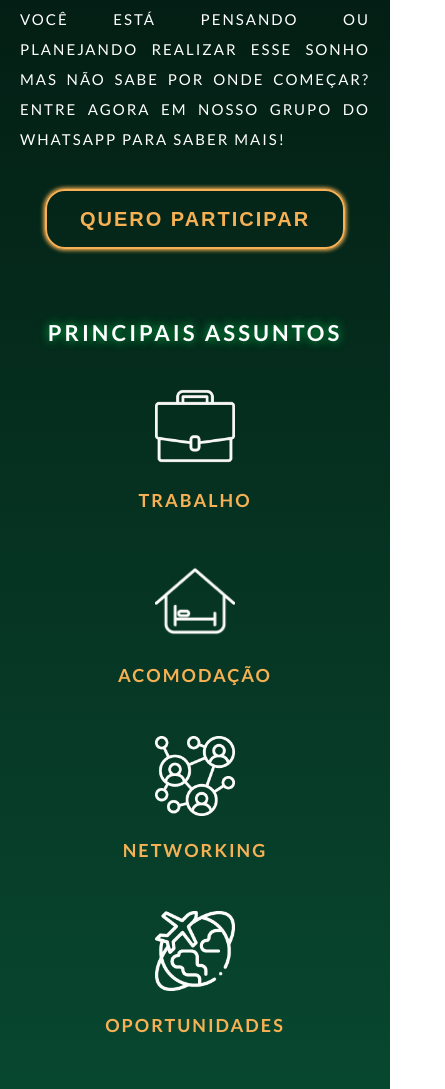
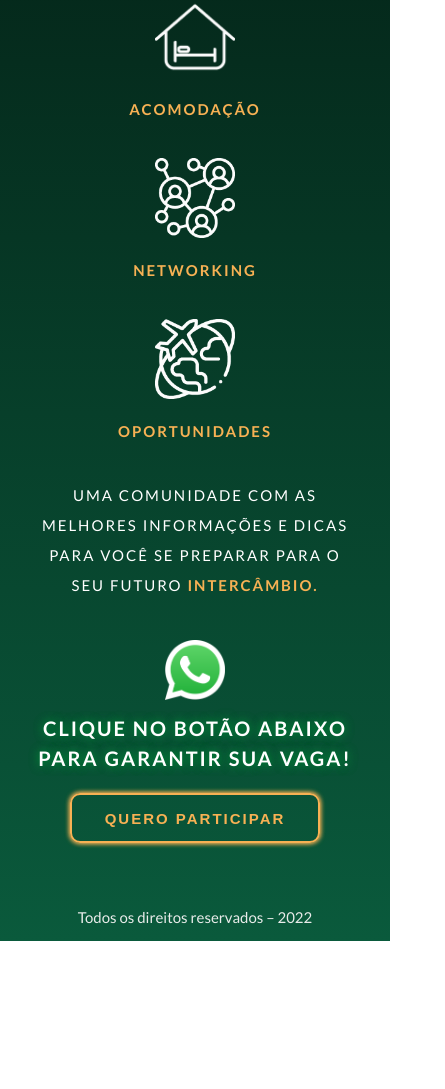
Before and after one commit to mfigueiredo1995/intercambioemdublin.site, a plain HTML site: page index.html in a window 390 px wide. Shown: the part 818-1907 px from the top of the page, 445 px wide, since content can reach past the window. After the commit the page ends 1759 px from the top, so only its background shows below. Drawn offline with Linux system fonts and the light colour scheme.

Commit message:
Add files via upload

```diff
--- a/assets/css/style.css
+++ b/assets/css/style.css
@@ -13,7 +13,7 @@
     background-position-y: 0px;
     background-repeat: no-repeat;
     min-width: 320px;
-    max-width: 1024px;
+    max-width: 800px;
     height: auto;
     margin: auto;
     font-family: 'Lato', sans-serif;
@@ -55,12 +55,10 @@
 /* CONTEUDO PRINCIPAL */
 
  main{
-    max-width: 800px;
-    margin: auto;
     display: block;
     align-items: center;
     justify-content: center;
-    margin-top: 30px;
+    margin-top: 50px;
  }
 
 #main-content{
@@ -85,12 +83,12 @@
 }
 
 #main-content h3{
-    margin-top: 30px;
+    margin-top: 50px;
     color: #fff;
-    font-size: 15px;
+    font-size: 18px;
     font-weight: normal;
     line-height: 30px;
-    text-align: justify;
+    text-align: center;
     text-transform: uppercase;
     letter-spacing: 2px;
     padding-left: 20px;
@@ -101,7 +99,7 @@
     display: flex;
     justify-content: center;
     align-items: center;
-    margin-top: 35px;
+    margin-top: 50px;
 }
 
 .main-button button {
@@ -151,19 +149,21 @@
     flex-direction: column;
     align-items: center;
     font-weight: normal;
-    margin-top: 70px;
+    margin-top: 40px;
+    padding: 20px;
 }
 
 #main-cards h3{
+    margin-bottom: 20px;
     color: #fff;
     text-shadow: 0px 0px 10px #008037, 0px 0px 10px #008037;
     text-transform: uppercase;
-    font-size: 22px;
+    font-size: 25px;
     letter-spacing: 3px;
 }
 
 .cards{
-    display: block;
+    display: inline-flex;
     align-items: center;
     justify-content: center;
     margin-top: 40px;
@@ -171,6 +171,8 @@
 }
 
 .card{
+    padding-left: 20px;
+    padding-right: 20px;
     text-align: center;
     background-color: transparent;
 }
@@ -192,6 +194,7 @@
 /* INFORMAÇÕES */
 
 #infos{
+    margin-top: -20px;
     display: block;
     justify-content: center;
     align-items: center;
@@ -199,11 +202,11 @@
 }
 
 #infos h3{
-    font-size: 15px;
+    font-size: 18px;
     color: #fff;
     text-transform: uppercase;
     font-weight: normal;
-    text-align: justify;
+    text-align: center;
     letter-spacing: 2px;
     line-height: 30px;
     padding-left: 20px;
@@ -213,19 +216,19 @@
 
 #infos span{
     color: #f7b154;
-    font-size: 15px;
+    font-size: 18px;
     font-weight: bold;
 }
 
 .img2{
     height: 80px;
-    margin-top: 40px;
+    margin-top: 50px;
 }
 
 /* CTA */
 
 #cta{
-    max-width: 400px;
+    max-width: 500px;
     margin: auto;
     display: flex;
     justify-content: center;
@@ -237,11 +240,11 @@
 #cta h1{
     padding-left: 20px;
     padding-right: 20px;
-    margin-top: 30px;
+    margin-top: 20px;
     text-align: center;
     line-height: 30px;
     letter-spacing: 2px;
-    font-size: 18px;
+    font-size: 25px;
     font-weight: bold;
     color: #fff;
     text-transform: uppercase;
@@ -260,6 +263,7 @@
     height: 60px;
     cursor: pointer;
     border: 2px solid #f7b154;
+    box-shadow: 0px 0px 5px #f7b154, 0px 0px 5px #f7b154;
     color: #f7b154;
     text-transform: uppercase;
     background-color: transparent;
@@ -311,10 +315,178 @@
     color: #e9ecea;
 }
 
-/* @media screen and (min-width: 768px){
+@media screen and (max-width: 768px){
 
-    .logo, .main-content, .main-cards, .infos, .cta{
+/* CORPO */
 
-        width: 100%;
-        margin: 0 auto;
-*/
+body{
+    max-width: 370px;
+    height: auto;
+    margin: auto;
+}
+
+/* CABEÇALHO */
+
+
+header .logotipo{
+    display: inline-flex;
+
+}
+
+.logotipo img{
+    margin-top: -10px;
+    height: 60px;
+}
+
+.logotipo h1{
+    width: 150px;
+    color: #fff;
+    font-size: 18px;
+    letter-spacing: 1px;
+}
+
+.logotipo span{
+    color: #008037;
+    letter-spacing: 4px;
+    font-weight: bold;
+}
+
+/* CONTEUDO PRINCIPAL */
+
+ main{
+    display: block;
+    align-items: center;
+    justify-content: center;
+    margin-top: 50px;
+ }
+
+#main-content{
+    flex-direction: column;
+}
+
+.primary-text {
+    font-size: 23px;
+    letter-spacing: 2px;
+    line-height:35px;
+    padding-left: 20px;
+    padding-right: 20px;
+}
+
+#main-content h3{
+    margin-top: 50px;
+    font-size: 15px;
+    line-height: 30px;
+    letter-spacing: 2px;
+    padding-left: 20px;
+    padding-right: 20px;
+}
+
+.main-button {
+    margin-top: 40px;
+}
+
+.main-button button {
+    width: 250px;
+    height: 50px;
+    font-weight: bold;
+    font-size: 15px;
+    border-radius: 10px;
+}
+
+.main-button button:before {
+    border-radius: 10px;
+    height: 50px;
+}
+
+
+/* CARDS */
+
+#main-cards{
+    margin-top: 50px;
+}
+
+#main-cards h3{
+    font-size: 20px;
+    letter-spacing: 2px;
+}
+
+.cards{
+    display: block;
+    align-items: center;
+    justify-content: center;
+    margin-top: 20px;
+    letter-spacing: 2px;
+}
+
+.card img{
+    width: 80px;
+    height: auto;
+}
+
+.card h4{
+    font-size: 15px;
+    padding-top: 20px;
+    padding-bottom: 40px;
+}
+
+/* INFORMAÇÕES */
+
+#infos{
+    display: block;
+    justify-content: center;
+    align-items: center;
+    text-align: center;
+}
+
+#infos h3{
+    font-size: 15px;
+    padding-left: 20px;
+    padding-right: 20px;
+}
+
+
+#infos span{
+    color: #f7b154;
+    font-size: 15px;
+}
+
+.img2{
+    height: 60px;
+    margin-top: 40px;
+}
+
+/* CTA */
+
+#cta{
+    display: flex;
+    justify-content: center;
+    flex-direction: column;
+    align-items: center;
+
+}
+
+#cta h1{
+    padding-left: 20px;
+    padding-right: 20px;
+    margin-top: 10px;
+    font-size: 20px;
+}
+
+.final-button {
+    margin-top: 20px;
+}
+
+.final-button button {
+    width: 250px;
+    height: 50px;
+    font-weight: bold;
+    font-size: 15px;
+    border-radius: 10px;
+}
+
+.final-button button:before {
+    border-radius: 10px;
+    height: 50px;
+}
+
+}
--- a/index.html
+++ b/index.html
@@ -13,7 +13,7 @@
 <!--- CABEÇALHO --->
 
     <header>
-            <div>
+            <div class="logotipo">
                 <img src="/img/logotipo.png">
                 <h1>INTERCÂMBIO NA <span>IRLANDA</span></h1>
             </div>
@@ -22,9 +22,8 @@
 <!--- CONTEÚDO PRINCIPAL --->
     <main>
         <section id="main-content">
-            <h2 class="primary-text">Entenda o porquê a Irlanda é<br><span>a melhor opção para o seu intercâmbio!</span></h2>
-            <h3>Você está pensando ou planejando realizar esse sonho mas não sabe por onde começar?
-            entre agora em nosso grupo do whatsapp para saber mais!</h3>
+            <h2 class="primary-text">Descubra porquê a Irlanda é:<br><span>a melhor opção para o seu intercâmbio!</span></h2>
+            <h3>Participe do nosso grupo se você estiver pensando ou planejando realizar esse sonho mas não sabe como!</h3>
             <div class="main-button">
                 <a href="https://chat.whatsapp.com/GwYpKZIquupKYD7MDddu75"><button class="button-1">Quero Participar</button></a>
             </div>
```
